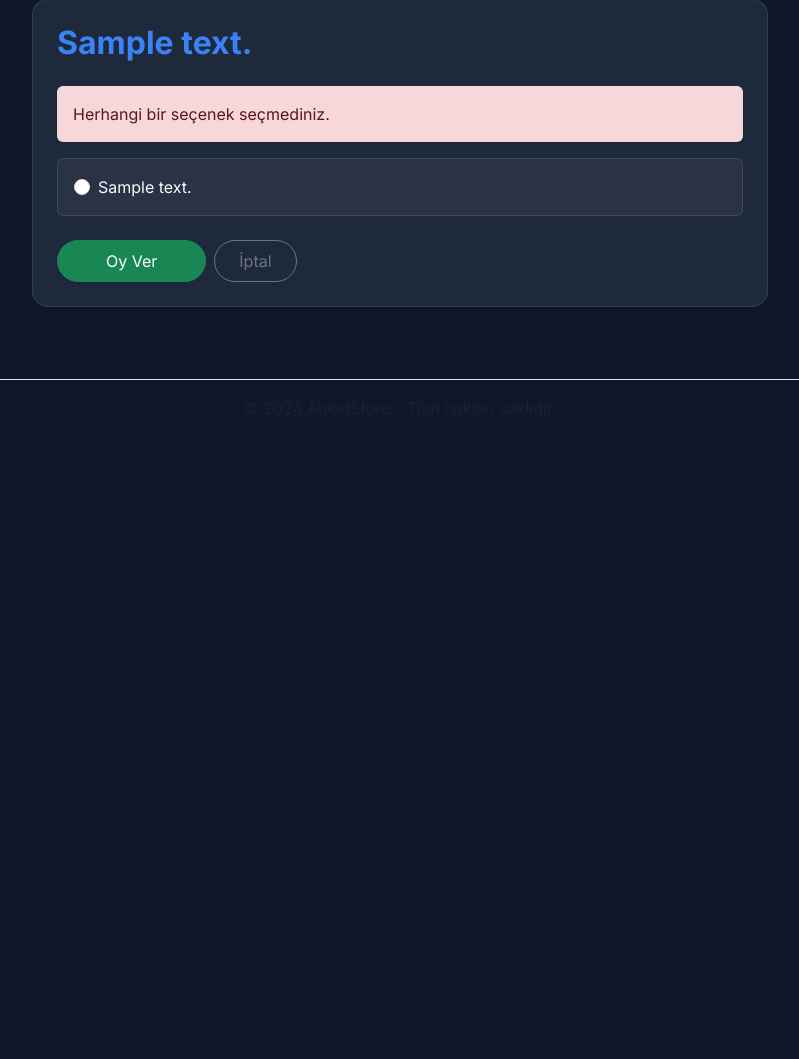
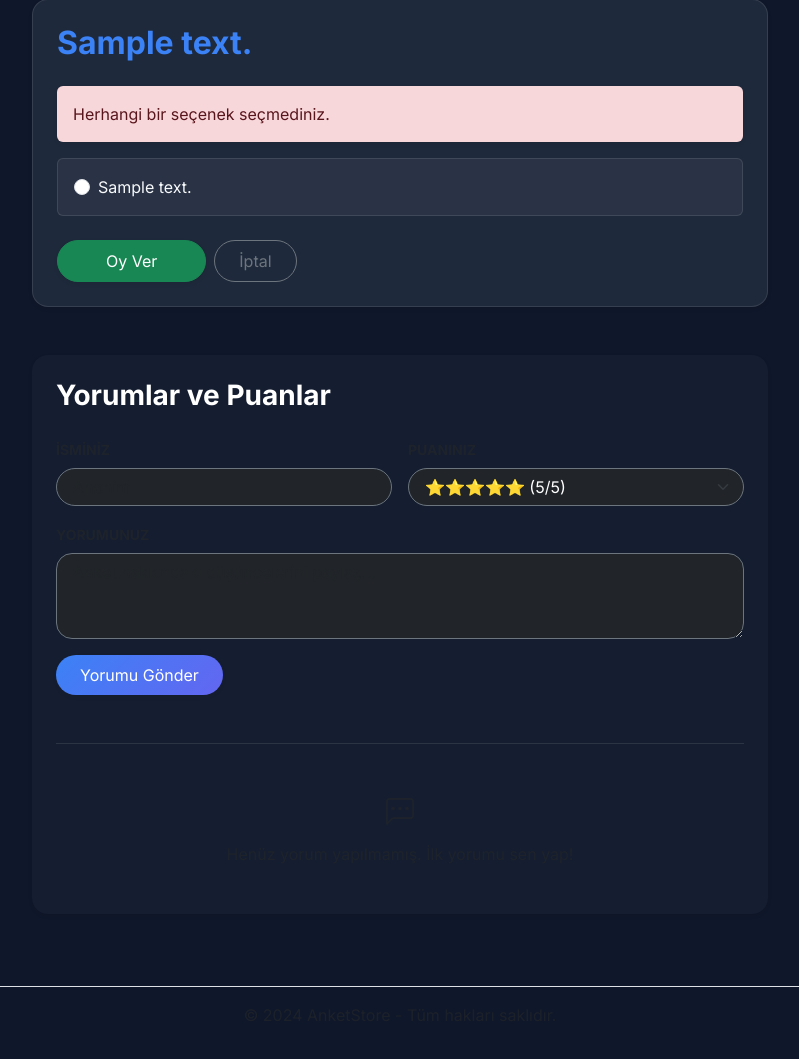
Before and after one commit to eymenisleksoy/AnketStore, a Django app: page /polls/1/vote/ in a window 1280 px wide. Shown: the part 112-1171 px from the top of the page, without its empty margins (240-1039 px from the left). Before the commit the page ends 526 px from the top, so only its background shows below. Run offline with Django 5.2, Linux system fonts and the light colour scheme; tables that the repository leaves empty hold one stand-in row (values such as "Sample post").

Commit message:
Added comments and ratings feature, improved UI prominence

```diff
--- a/polls/models.py
+++ b/polls/models.py
@@ -18,3 +18,13 @@
 
     def __str__(self):
         return self.choice_text
+
+class Comment(models.Model):
+    question = models.ForeignKey(Question, on_delete=models.CASCADE, related_name='comments')
+    author_name = models.CharField(max_length=100, default="Anonim")
+    comment_text = models.TextField()
+    rating = models.IntegerField(default=5)  # 1-5 arası puan
+    created_at = models.DateTimeField(auto_now_add=True)
+
+    def __str__(self):
+        return f"{self.author_name} - {self.question.question_text}"
--- a/polls/templates/polls/detail.html
+++ b/polls/templates/polls/detail.html
@@ -32,6 +32,66 @@
                     </form>
                 </div>
             </div>
+
+            <!-- Comment and Rating Section -->
+            <div class="card mt-5 shadow-sm border-0" style="background: rgba(30, 41, 59, 0.4); border: 1px solid rgba(255,255,255,0.1); border-radius: 16px;">
+                <div class="card-body p-4">
+                    <h3 class="text-white mb-4 fw-bold">Yorumlar ve Puanlar</h3>
+
+                    <!-- Comment Form -->
+                    <form action="{% url 'polls:add_comment' question.id %}" method="post" class="mb-5">
+                        {% csrf_token %}
+                        <div class="row g-3">
+                            <div class="col-md-6">
+                                <label for="author_name" class="form-label text-muted small fw-bold text-uppercase">İsminiz</label>
+                                <input type="text" name="author_name" class="form-control bg-dark border-secondary text-white rounded-pill px-3" placeholder="Anonim">
+                            </div>
+                            <div class="col-md-6">
+                                <label for="rating" class="form-label text-muted small fw-bold text-uppercase">Puanınız</label>
+                                <select name="rating" class="form-select bg-dark border-secondary text-white rounded-pill px-3">
+                                    <option value="5">⭐⭐⭐⭐⭐ (5/5)</option>
+                                    <option value="4">⭐⭐⭐⭐ (4/5)</option>
+                                    <option value="3">⭐⭐⭐ (3/5)</option>
+                                    <option value="2">⭐⭐ (2/5)</option>
+                                    <option value="1">⭐ (1/5)</option>
+                                </select>
+                            </div>
+                            <div class="col-12">
+                                <label for="comment_text" class="form-label text-muted small fw-bold text-uppercase">Yorumunuz</label>
+                                <textarea name="comment_text" rows="3" class="form-control bg-dark border-secondary text-white rounded-4 px-3" placeholder="Anket hakkındaki düşüncelerini paylaş..." required></textarea>
+                            </div>
+                            <div class="col-12 mt-3">
+                                <button type="submit" class="btn btn-primary px-4 py-2 rounded-pill shadow-sm">Yorumu Gönder</button>
+                            </div>
+                        </div>
+                    </form>
+
+                    <hr class="border-secondary opacity-25 mb-4">
+
+                    <!-- Comments List -->
+                    <div class="comment-list">
+                        {% for comment in comments %}
+                            <div class="mb-4 pb-4 border-bottom border-secondary border-opacity-25">
+                                <div class="d-flex justify-content-between align-items-center mb-2">
+                                    <h6 class="text-white fw-bold mb-0">{{ comment.author_name }}</h6>
+                                    <span class="text-warning small">
+                                        {% for i in "12345"|make_list %}
+                                            {% if forloop.counter <= comment.rating %}★{% else %}☆{% endif %}
+                                        {% endfor %}
+                                    </span>
+                                </div>
+                                <p class="text-light opacity-75 mb-1">{{ comment.comment_text }}</p>
+                                <small class="text-muted" style="font-size: 0.75rem;">{{ comment.created_at|date:"d M Y, H:i" }}</small>
+                            </div>
+                        {% empty %}
+                            <div class="text-center py-4 text-muted italic">
+                                <i class="bi bi-chat-left-dots fs-3 d-block mb-2"></i>
+                                Henüz yorum yapılmamış. İlk yorumu sen yap!
+                            </div>
+                        {% endfor %}
+                    </div>
+                </div>
+            </div>
         </div>
     </div>
 {% endblock %}
--- a/polls/templates/polls/list.html
+++ b/polls/templates/polls/list.html
@@ -8,7 +8,7 @@
     <div class="row mb-5 align-items-center">
         <div class="col-md-6">
             <h1 class="display-5 fw-bold text-white mb-2">Güncel Anketler</h1>
-            <p class="text-muted lead">Sizin fikirleriniz topluluğumuzu şekillendiriyor.</p>
+            <p class="text-light fw-semibold fs-5 opacity-75">Sizin fikirleriniz topluluğumuzu şekillendiriyor!</p>
         </div>
         <div class="col-md-6 text-md-end">
             <a href="{% url 'polls:index' %}" class="btn btn-outline-secondary px-4 py-2 rounded-pill transition">
--- a/polls/urls.py
+++ b/polls/urls.py
@@ -17,4 +17,7 @@
 
     # Oy verme işlemi: /polls/5/vote/
     path('<int:question_id>/vote/', views.vote, name='vote'),
+
+    # Yorum ekleme: /polls/5/comment/
+    path('<int:question_id>/comment/', views.add_comment, name='add_comment'),
 ]
--- a/polls/views.py
+++ b/polls/views.py
@@ -1,7 +1,7 @@
 from django.shortcuts import render, get_object_or_404
 from django.http import HttpResponse, HttpResponseRedirect
 from django.urls import reverse
-from .models import Question, Choice
+from .models import Question, Choice, Comment
 
 # 1. Ana Sayfa (Landing Page)
 def index(request):
@@ -23,9 +23,31 @@
     question.views += 1
     question.save()
 
-    return render(request, 'polls/detail.html', {'question': question})
+    comments = question.comments.all().order_by('-created_at')
 
-# 3. Sonuçlar (Oylama sonrası sonuçları gösterir)
+    return render(request, 'polls/detail.html', {
+        'question': question,
+        'comments': comments
+    })
+
+# 4. Yorum Ekleme
+def add_comment(request, question_id):
+    question = get_object_or_404(Question, pk=question_id)
+    if request.method == 'POST':
+        name = request.POST.get('author_name', 'Anonim')
+        text = request.POST.get('comment_text')
+        rating = request.POST.get('rating', 5)
+
+        if text:
+            Comment.objects.create(
+                question=question,
+                author_name=name,
+                comment_text=text,
+                rating=int(rating)
+            )
+    return HttpResponseRedirect(reverse('polls:detail', args=(question.id,)))
+
+# 5. Sonuçlar (Oylama sonrası sonuçları gösterir)
 def results(request, question_id):
     question = get_object_or_404(Question, pk=question_id)
     return render(request, 'polls/results.html', {'question': question})
```
Also changed, not shown: polls/migrations/0003_comment.py (added).
